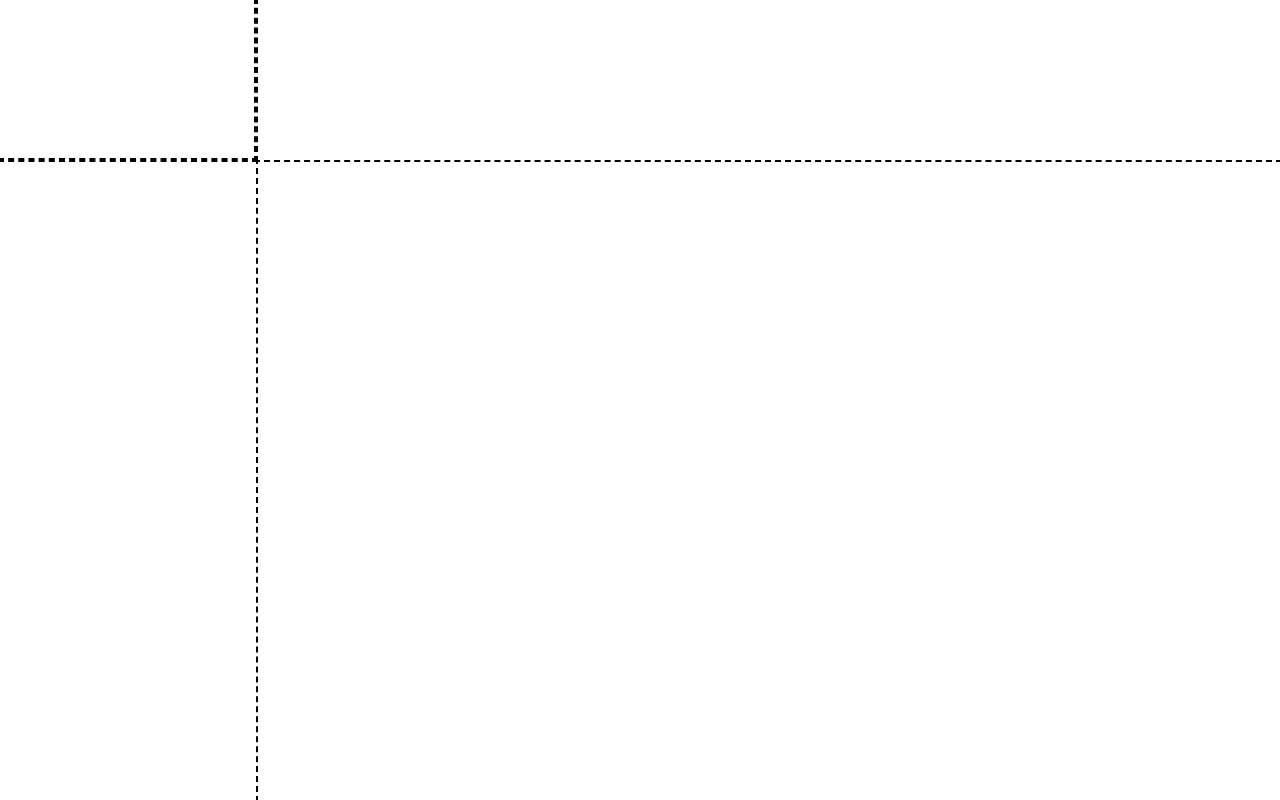
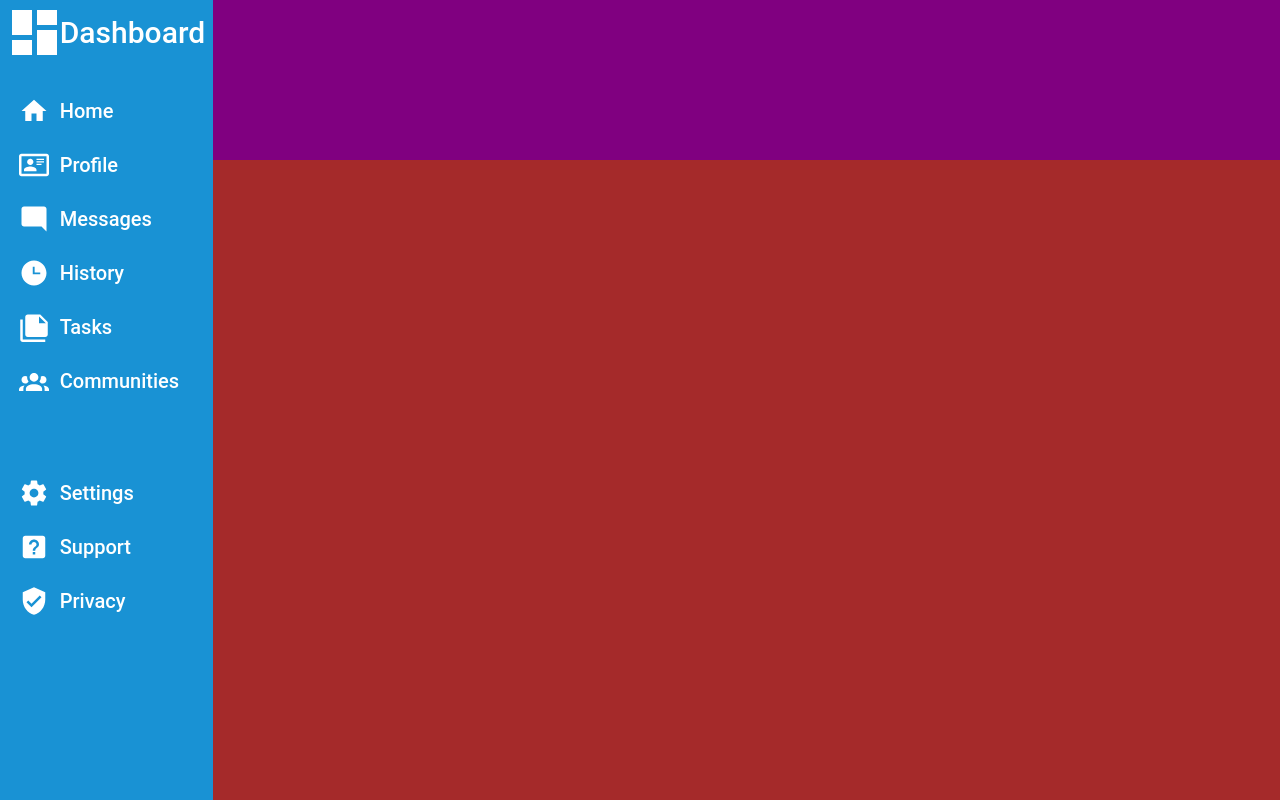
Before and after one commit to erik9691/Admin-Dashboard-Project, a plain HTML site: page index.html in a window 1280 px wide. Drawn offline with Linux system fonts and the light colour scheme.

Commit message:
Finished sidebar CSS

```diff
--- a/index.html
+++ b/index.html
@@ -8,6 +8,50 @@
 </head>
 <body>
     <div class="sidebar">
+        <div class="logo">
+            <img src="./icons/dashboard.svg" alt="Dashboard Icon">
+            <p>Dashboard</p>
+        </div>
+        <div class="items main">
+            <a href="" class="item">
+                <img src="./icons/home.svg" alt="Home Icon">
+                <p>Home</p>
+            </a>
+            <a href="" class="item">
+                <img src="./icons/profile.svg" alt="Profile Icon">
+                <p>Profile</p>
+            </a>
+            <a href="" class="item">
+                <img src="./icons/messages.svg" alt="Messages Icon">
+                <p>Messages</p>
+            </a>
+            <a href="" class="item">
+                <img src="./icons/history.svg" alt="History Icon">
+                <p>History</p>
+            </a>
+            <a href="" class="item">
+                <img src="./icons/tasks.svg" alt="Tasks Icon">
+                <p>Tasks</p>
+            </a>
+            <a href="" class="item">
+                <img src="./icons/communities.svg" alt="Communities Icon">
+                <p>Communities</p>
+            </a>
+        </div>
+        <div class="items config">
+            <a href="" class="item">
+                <img src="./icons/settings.svg" alt="Settings Icon">
+                <p>Settings</p>
+            </a>
+            <a href="" class="item">
+                <img src="./icons/support.svg" alt="Support Icon">
+                <p>Support</p>
+            </a>
+            <a href="" class="item">
+                <img src="./icons/privacy.svg" alt="Privacy Icon">
+                <p>Privacy</p>
+            </a>
+        </div>
     </div>
     <div class="header">
     </div>
--- a/style.css
+++ b/style.css
@@ -2,11 +2,71 @@
 {
     margin: 0;
     padding: 0;
-    outline: dashed 2px black;
+    /*outline: dashed 2px black;*/
+    font-family: Roboto, Verdana, Geneva, Tahoma, sans-serif;
 }
 body
 {
     height: 100vh;
     display: grid;
-    grid-template: 1fr 4fr / 1fr 4fr;
+    grid-template: 1fr 4fr / 1fr 5fr;
 }
+a
+{
+    color: inherit;
+    text-decoration: none;
+}
+.sidebar
+{
+    background-color: #1992D4;
+    color: white;
+    grid-area: 1/1 / 3/2;
+    padding-left: 4%;
+}
+.logo, .item
+{
+    font-weight: 500;
+    display: grid;
+    grid-template: 1fr / 1fr 3fr;
+    align-items: center;
+}
+.logo
+{
+    font-size: 30px;
+    margin: 5% 0 20% 0;
+
+    img
+    {
+        width: 1.5em;
+        height: 1.5em;
+        justify-self: center;
+    }
+}
+.item
+{
+    font-size: 20px;
+
+    img
+    {
+        width: 1.5em;
+        height: 1.5em;
+        justify-self: center;
+    }
+}
+.items
+{
+    margin-bottom: 40%;
+    display: grid;
+    grid-template: 1fr / 1fr;
+    gap: 1.5em;
+
+}
+
+.header
+{
+    background-color: purple;
+}
+.content
+{
+    background-color: brown;
+}
```
Also changed, not shown: icons/communities.svg (added), icons/dashboard.svg (added), icons/history.svg (added), icons/messages.svg (added), icons/privacy.svg (added), icons/profile.svg (added), icons/settings.svg (added), icons/support.svg (added), icons/tasks.svg (added).
